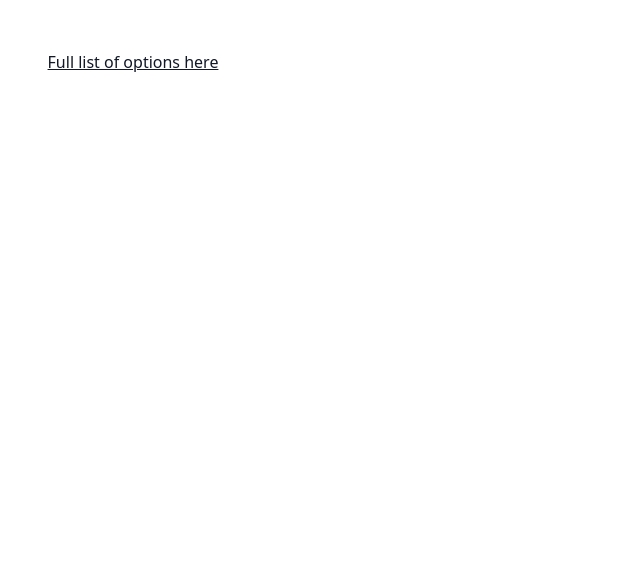
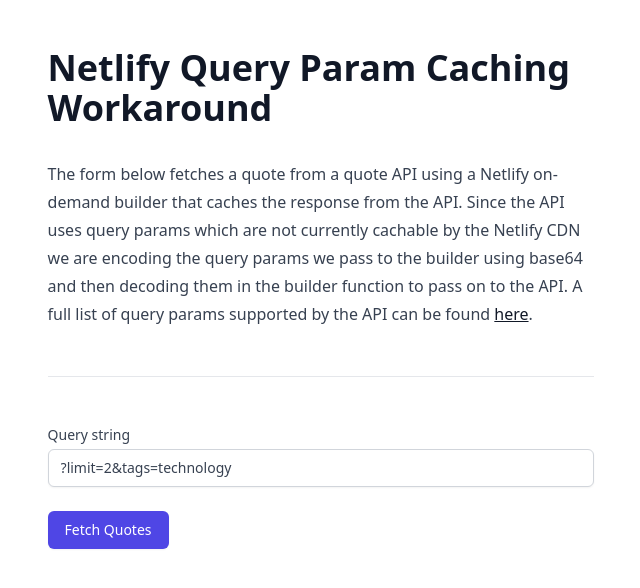
Before and after one commit to chrishannaby/next-query-string-cache, a Next.js app: page / in a window 1280 px wide. Shown: the top 588 px of the page, without its empty margins (319-959 px from the left). Built offline with nearby package versions, Linux system fonts and the light colour scheme.

Commit message:
initial example

```diff
--- a/pages/index.js
+++ b/pages/index.js
@@ -1,16 +1,62 @@
 import Head from "next/head";
+import { useState } from "react";
 
 export default function Home() {
+  const [query, setQuery] = useState("?limit=2&tags=technology");
+  const [quotes, setQuotes] = useState();
+
+  async function handleSubmit(e) {
+    e.preventDefault();
+    const encodedQuery = btoa(query);
+    const response = await fetch(`/quote-api/${encodedQuery}`);
+    const data = await response.json();
+    setQuotes(data);
+  }
+
   return (
     <main className="py-12 px-6 container mx-auto prose">
       <Head>
         <title>Next.js + Netlify</title>
       </Head>
+      <h1>Netlify Query Param Caching Workaround</h1>
       <p>
-        <a href="https://github.com/lukePeavey/quotable#list-quotes">
-          Full list of options here
-        </a>
+        The form below fetches a quote from a quote API using a Netlify
+        on-demand builder that caches the response from the API. Since the API
+        uses query params which are not currently cachable by the Netlify CDN we
+        are encoding the query params we pass to the builder using base64 and
+        then decoding them in the builder function to pass on to the API. A full
+        list of query params supported by the API can be found{" "}
+        <a href="https://github.com/lukePeavey/quotable#list-quotes">here</a>.
       </p>
+
+      <hr />
+      <form onSubmit={handleSubmit}>
+        <label
+          htmlFor="query"
+          className="block text-sm font-medium text-gray-700"
+        >
+          Query string
+        </label>
+        <div className="mt-1">
+          <input
+            type="text"
+            name="query"
+            id="query"
+            value={query}
+            onChange={(e) => setQuery(e.target.value)}
+            className="shadow-sm focus:ring-indigo-500 focus:border-indigo-500 block w-full sm:text-sm border-gray-300 rounded-md"
+            placeholder="?limit=2&tags=technology"
+          />
+        </div>
+
+        <input
+          type="submit"
+          className="mt-6 cursor-pointer inline-flex justify-center py-2 px-4 border border-transparent shadow-sm text-sm font-medium rounded-md text-white bg-indigo-600 hover:bg-indigo-700 focus:outline-none focus:ring-2 focus:ring-offset-2 focus:ring-indigo-500"
+          value="Fetch Quotes"
+        />
+      </form>
+      <hr />
+      {quotes && <blockquote>{quotes}</blockquote>}
     </main>
   );
 }
```
Also changed, not shown: 2 other files (tests, documents, lock files or other folders).
